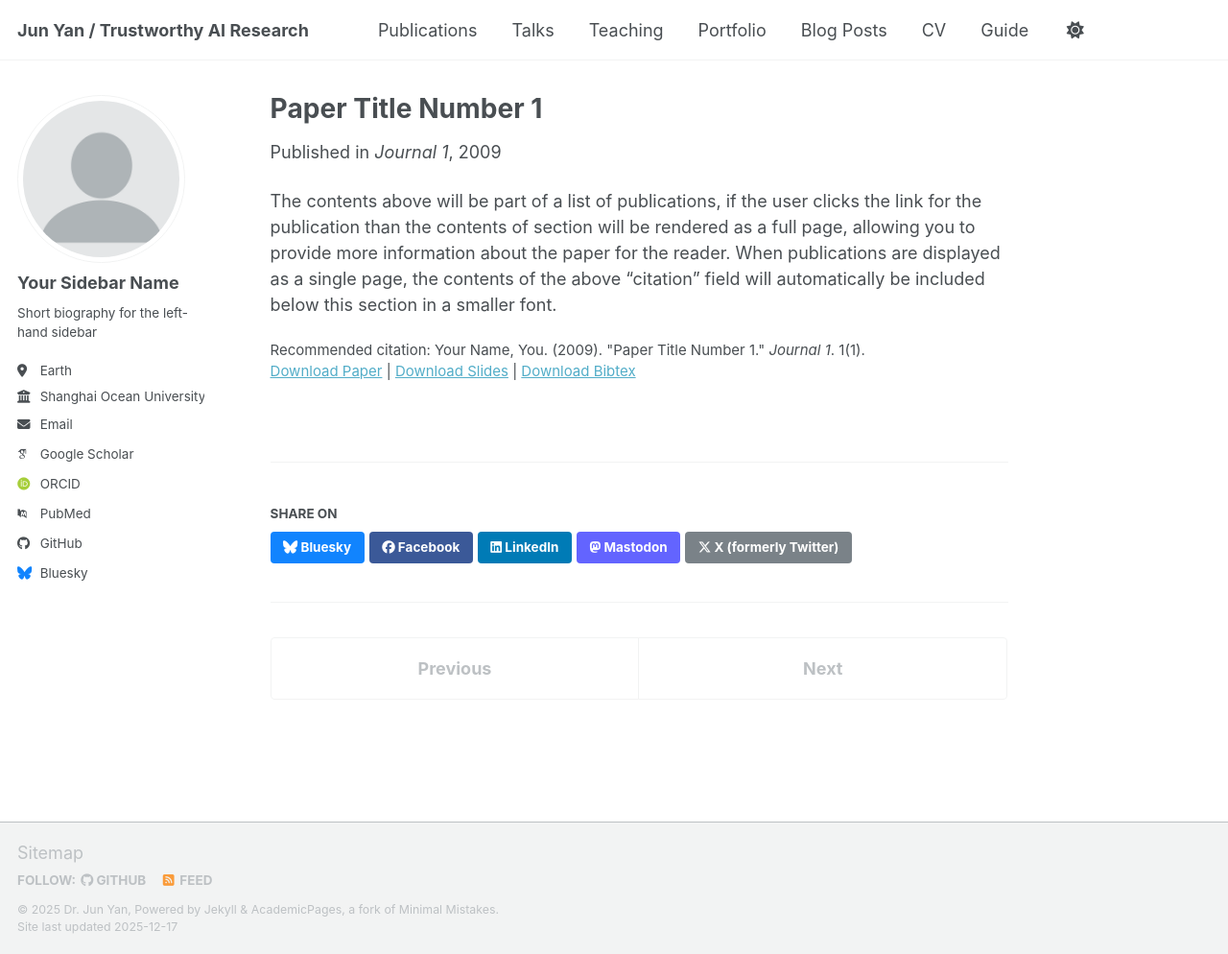
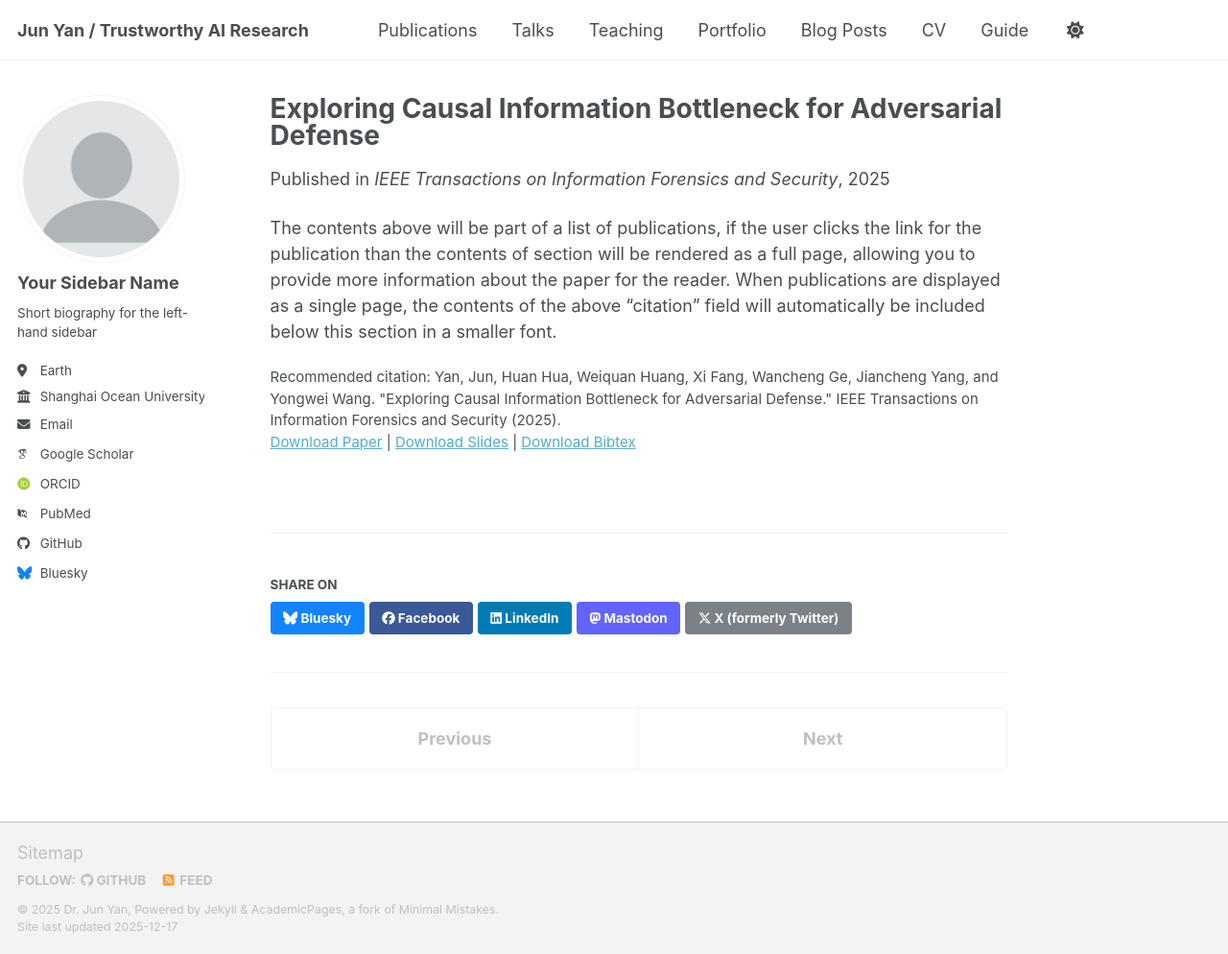
Before and after one commit to momo1986/momo1986.github.io, a Jekyll site: the page built from _publications/2009-10-01-paper-title-number-1.md, in a window 1280 px wide and 994 px high. Shown: the whole window at 96% size. Built offline with Jekyll 4.4.1, drawn with Linux system fonts in a browser that asks for light colours; some web fonts are replaced; a script bundle is joined from its source files by our own code; library files that are not in the unit come from our copies.

Commit message:
Revise publication details for paper on adversarial defense
Updated paper details including title, date, venue, and citation.

```diff
--- a/_publications/2009-10-01-paper-title-number-1.md
+++ b/_publications/2009-10-01-paper-title-number-1.md
@@ -1,14 +1,14 @@
 ---
-title: "Paper Title Number 1"
+title: "Exploring Causal Information Bottleneck for Adversarial Defense"
 collection: publications
 category: manuscripts
 permalink: /publication/2009-10-01-paper-title-number-1
-excerpt: 'This paper is about the number 1. The number 2 is left for future work.'
-date: 2009-10-01
-venue: 'Journal 1'
-slidesurl: 'https://academicpages.github.io/files/slides1.pdf'
-paperurl: 'https://academicpages.github.io/files/paper1.pdf'
-bibtexurl: 'https://academicpages.github.io/files/bibtex1.bib'
-citation: 'Your Name, You. (2009). &quot;Paper Title Number 1.&quot; <i>Journal 1</i>. 1(1).'
+excerpt: 'This paper addresses the significant issue in IB by incorporating causal inference into the IB-based defense framework'
+date: 2025-09-17
+venue: 'IEEE Transactions on Information Forensics and Security'
+slidesurl: 'https://ieeexplore.ieee.org/abstract/document/11168967'
+paperurl: 'https://ieeexplore.ieee.org/abstract/document/11168967'
+bibtexurl: 'https://ieeexplore.ieee.org/abstract/document/11168967'
+citation: 'Yan, Jun, Huan Hua, Weiquan Huang, Xi Fang, Wancheng Ge, Jiancheng Yang, and Yongwei Wang. "Exploring Causal Information Bottleneck for Adversarial Defense." IEEE Transactions on Information Forensics and Security (2025).'
 ---
 The contents above will be part of a list of publications, if the user clicks the link for the publication than the contents of section will be rendered as a full page, allowing you to provide more information about the paper for the reader. When publications are displayed as a single page, the contents of the above "citation" field will automatically be included below this section in a smaller font.
```
